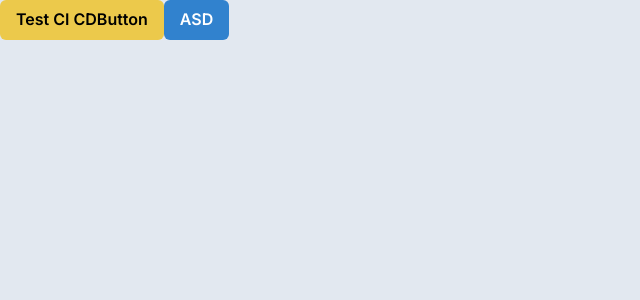
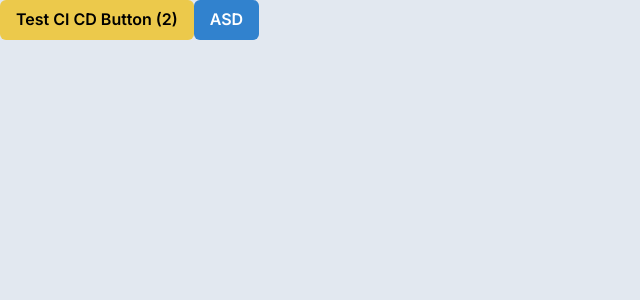
Before and after one commit to benedives47/fepresensiProm, a Next.js app: page / in a window 1280 px wide. Shown: the top 300 px of the page, without its empty margins (0-640 px from the left). Built offline with nearby package versions, Linux system fonts and the light colour scheme.

Commit message:
test: cicd(2)

```diff
--- a/src/pages/_app.js
+++ b/src/pages/_app.js
@@ -21,7 +21,7 @@ export default function App({ Component, pageProps }) {
       {/* <Provider store={store}> */}
       <ChakraProvider theme={theme}>
         <BaseLayout>
-          <Button colorScheme="yellow">Test CI CDButton</Button>
+          <Button colorScheme="yellow">Test CI CD Button (2)</Button>
           <Component {...pageProps} />
         </BaseLayout>
       </ChakraProvider>
```
